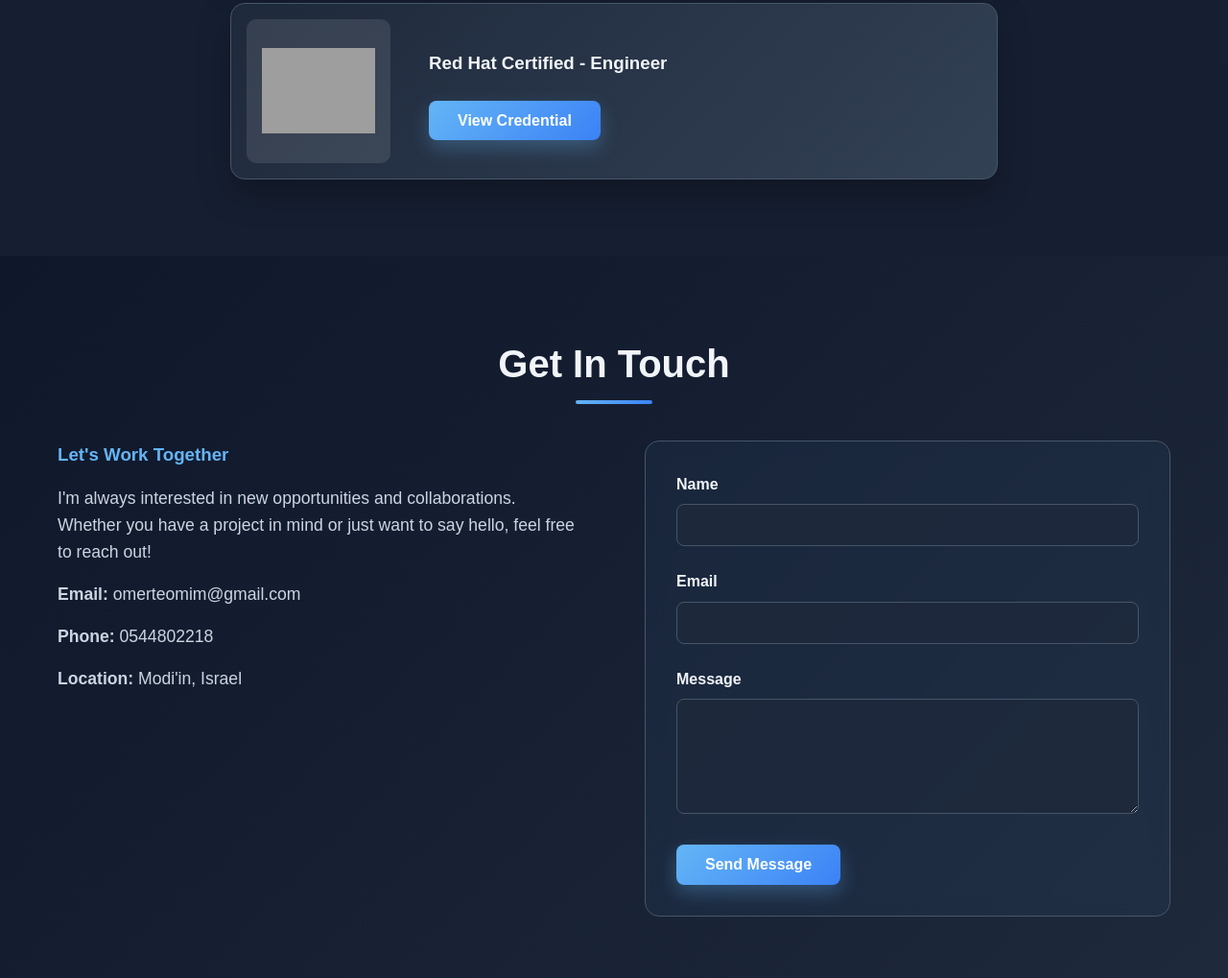
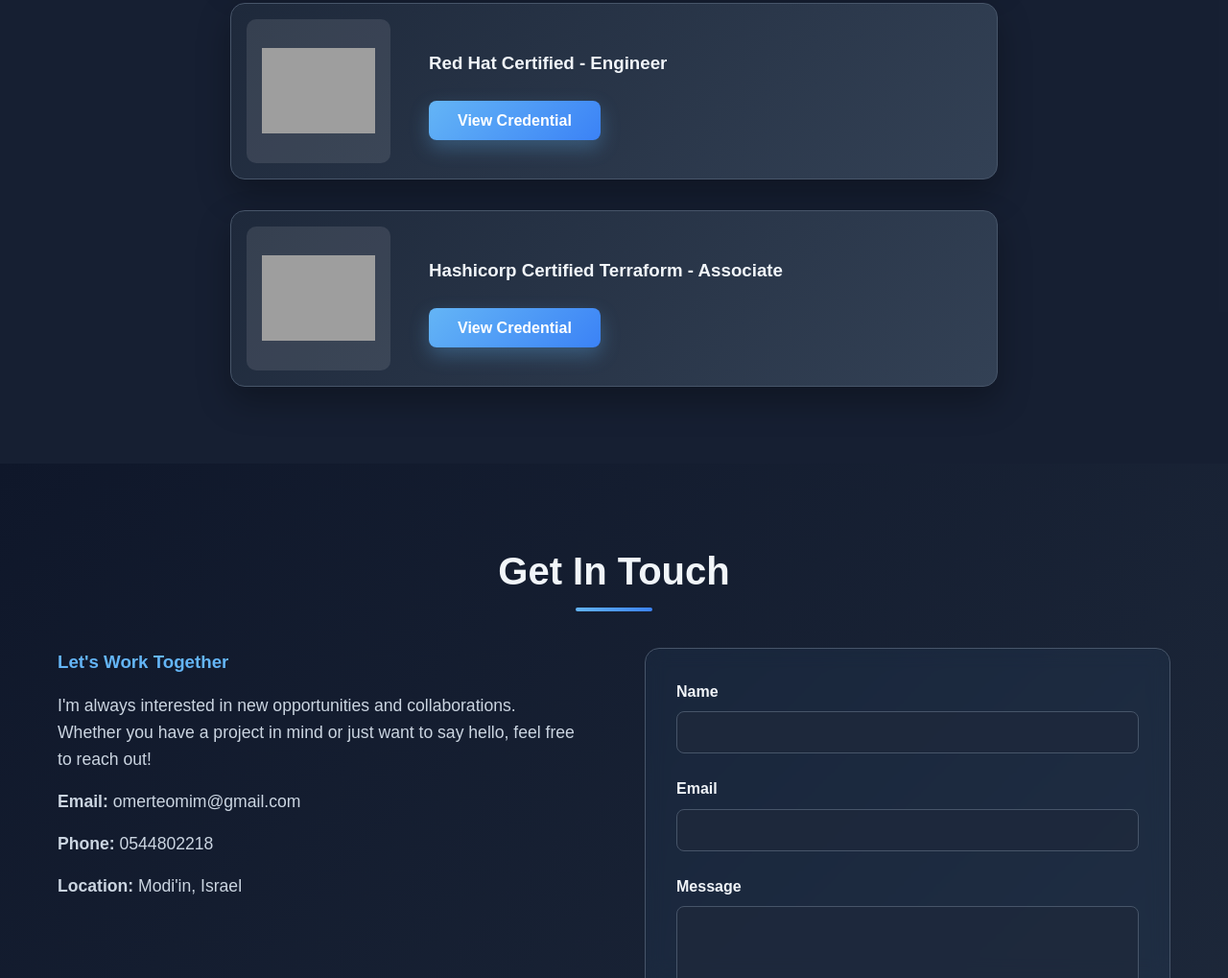
Before and after one commit to omerteomim/Portfolio_Website, a plain HTML site: page index.html in a window 1280 px wide. Shown: the part 3486-4505 px from the top of the page at 96% size. Drawn offline with Linux system fonts and the light colour scheme; grey boxes are pictures that could not be loaded.

Commit message:
modify resume

```diff
--- a/index.html
+++ b/index.html
@@ -807,6 +807,13 @@
                         <a href="#" class="submit-btn">View Credential</a>
                     </div>
                 </div>
+                <div class="certification-card">
+                    <img src="https://images.credly.com/images/ed4be915-68f8-428a-b332-40ded9084ee5/blob" alt="Red Hat Engineer" class="certification-image">
+                    <div class="certification-content">
+                        <h3>Hashicorp Certified Terraform - Associate</h3>
+                        <a href="#" class="submit-btn">View Credential</a>
+                    </div>
+                </div>
             </div>
         </div>
     </section>
```
Also changed, not shown: 1 other file.
